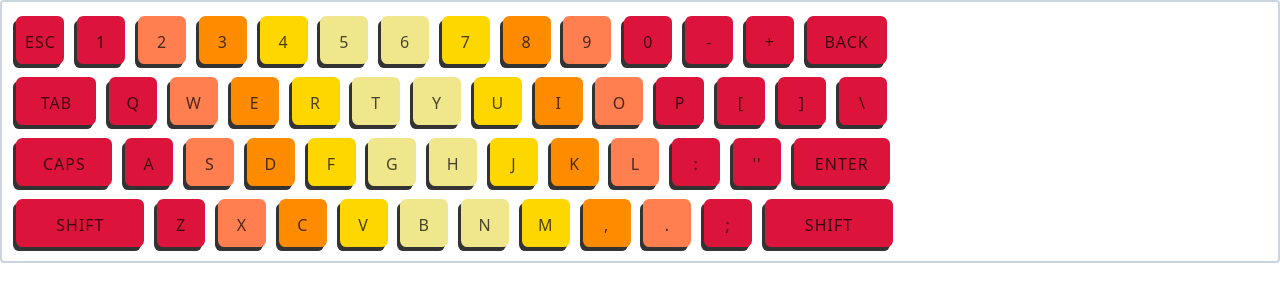
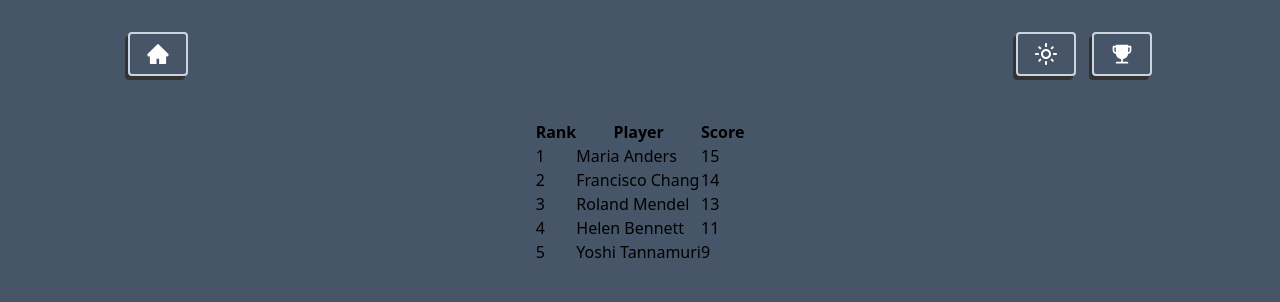
Before and after one commit to diogodeese/Key-Killer, a React (Vite) app: page /ranking in a window 1280 px wide. Shown: the top 302 px of the page. Built offline with nearby package versions, Linux system fonts and the light colour scheme.

Commit message:
feat: create ranking page

```diff
--- a/src/Router.tsx
+++ b/src/Router.tsx
@@ -2,6 +2,7 @@ import { Route, Routes } from 'react-router-dom';
 
 import GamePage from './pages/GamePage';
 import SettingsPage from './pages/SettingsPage';
+import RankingPage from './pages/RankingPage';
 
 import Keyboard from './components/Keyboard';
 
@@ -17,6 +18,10 @@ export function Router() {
         element={<SettingsPage />}
       />
       <Route
+        path="ranking"
+        element={<RankingPage />}
+      />
+      <Route
         path="*"
         element={<Keyboard />}
       />
--- /dev/null
+++ b/src/components/Ranking.tsx
@@ -0,0 +1,42 @@
+function Ranking() {
+  return (
+    <table>
+      <thead>
+        <tr>
+          <th>Rank</th>
+          <th>Player</th>
+          <th>Score</th>
+        </tr>
+      </thead>
+      <tbody>
+        <tr>
+          <td>1</td>
+          <td>Maria Anders</td>
+          <td>15</td>
+        </tr>
+        <tr>
+          <td>2</td>
+          <td>Francisco Chang</td>
+          <td>14</td>
+        </tr>
+        <tr>
+          <td>3</td>
+          <td>Roland Mendel</td>
+          <td>13</td>
+        </tr>
+        <tr>
+          <td>4</td>
+          <td>Helen Bennett</td>
+          <td>11</td>
+        </tr>
+        <tr>
+          <td>5</td>
+          <td>Yoshi Tannamuri</td>
+          <td>9</td>
+        </tr>
+      </tbody>
+    </table>
+  );
+}
+
+export default Ranking;
--- /dev/null
+++ b/src/pages/RankingPage.tsx
@@ -0,0 +1,17 @@
+import Nav from '../components/Nav';
+import Ranking from '../components/Ranking';
+
+function RankingPage() {
+  return (
+    <div className="w-screen h-screen flex flex-col justify-center items-center bg-slate-600">
+      <div className="absolute top-8">
+        <Nav />
+      </div>
+      <div className="absolute top-[15%]">
+        <Ranking />
+      </div>
+    </div>
+  );
+}
+
+export default RankingPage;
```
